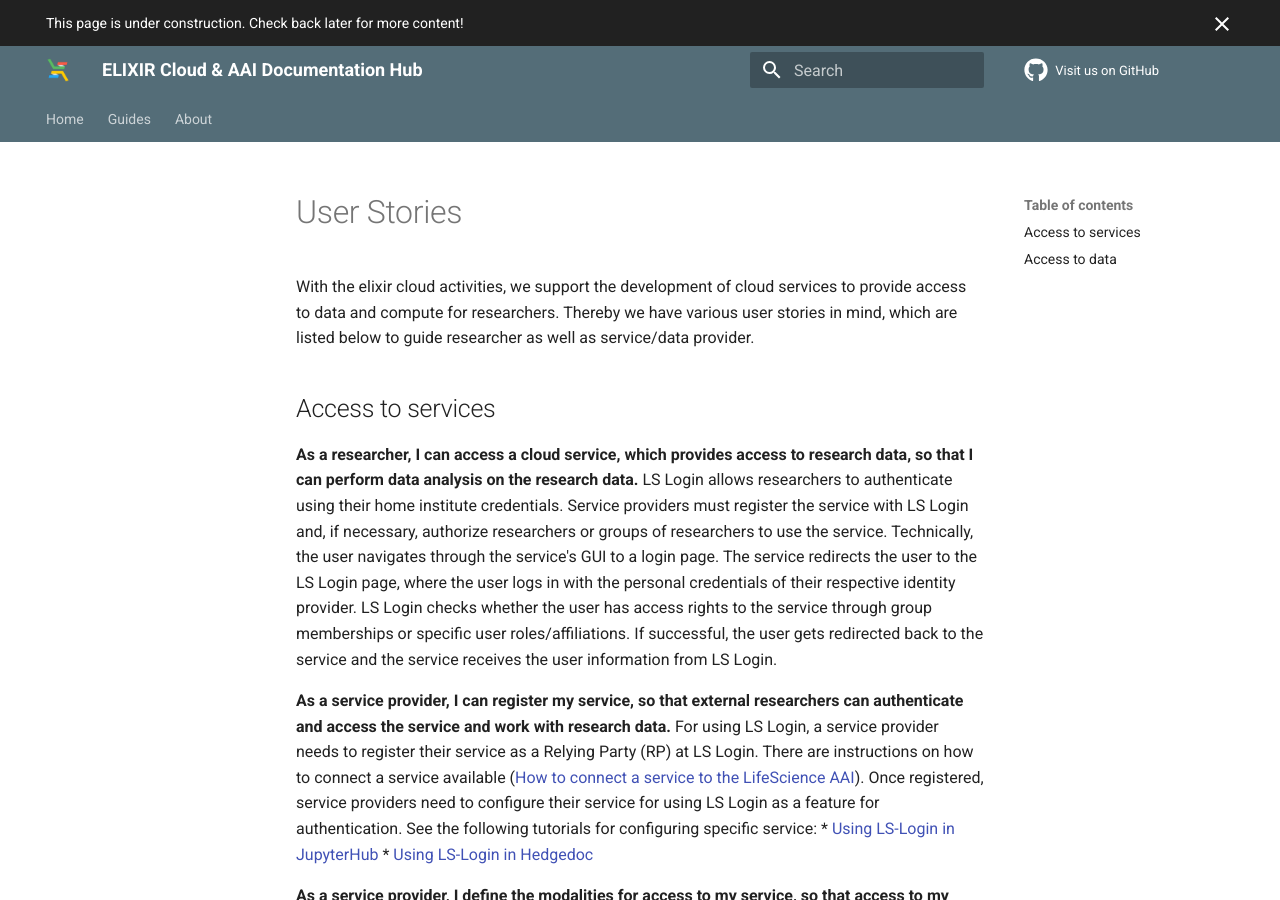
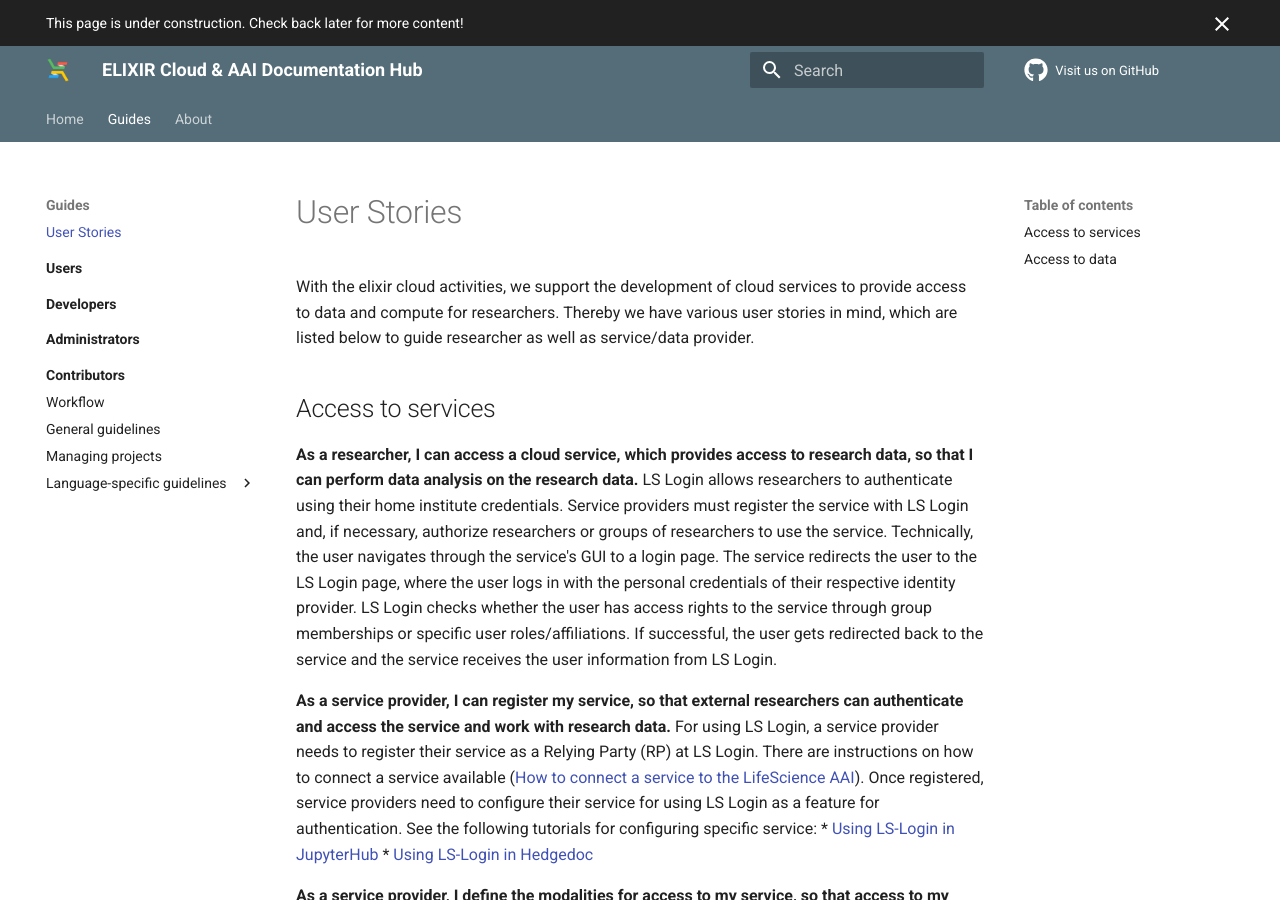
Before and after one commit to elixir-cloud-aai/elixir-cloud-aai.github.io, an MkDocs documentation site: the page built from docs/guides/user_stories.md, in a window 1280 px wide and 900 px high. Built offline with MkDocs 1.6.1 and Material for MkDocs 9.7.7, drawn with Linux system fonts in a browser that asks for light colours; comment, search, counter and statistics services are not loaded.

Commit message:
Update mkdocs.yml
file naming typo

```diff
--- a/mkdocs.yml
+++ b/mkdocs.yml
@@ -82,7 +82,7 @@ markdown_extensions:
 nav:
   - Home: "index.md"
   - Guides:
-      - "guides/user-stories.md"
+      - "guides/user_stories.md"
       - Users:
           - "guides/guide-user/index.md"
       - Developers:
```
